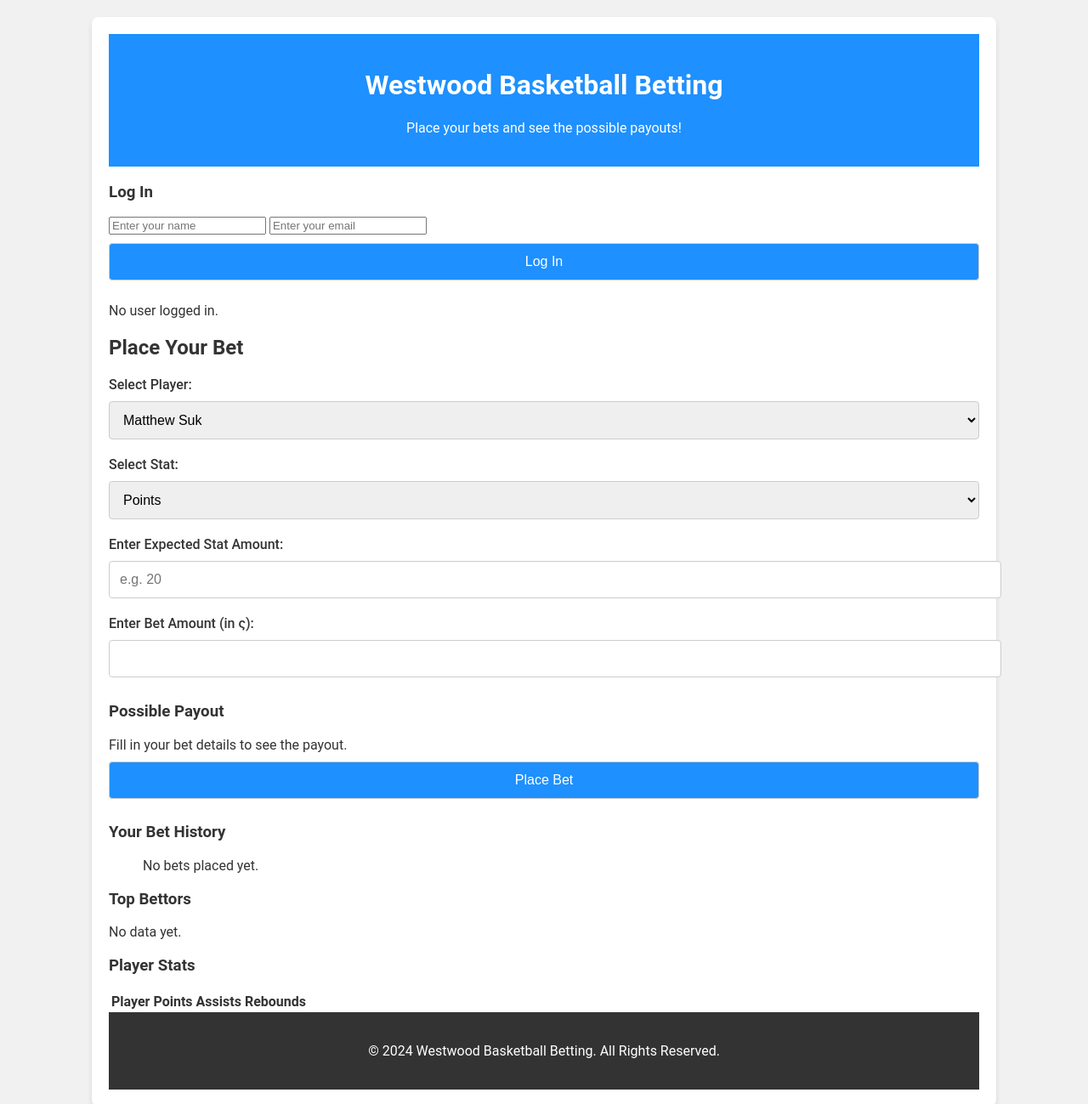
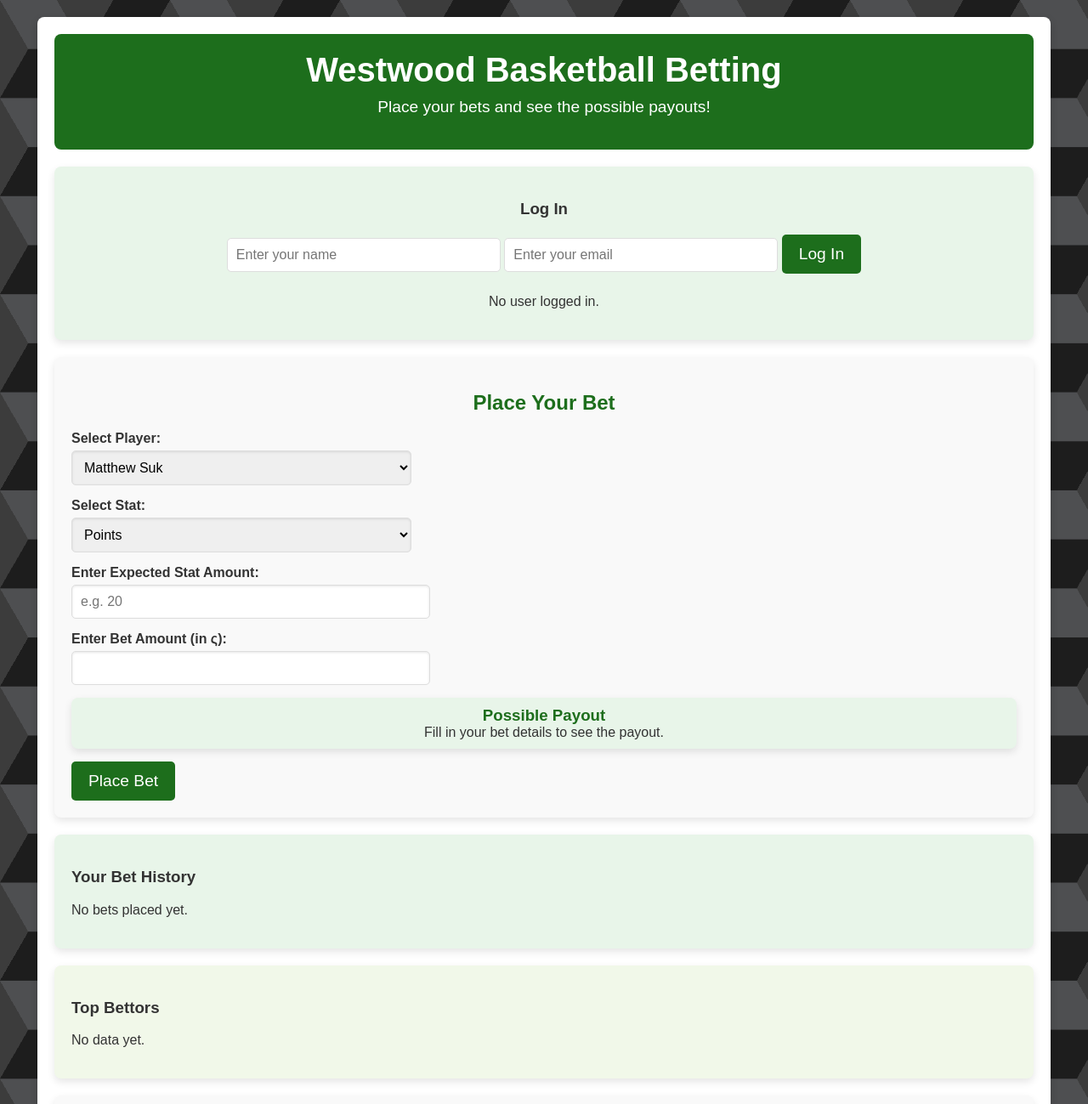
Before and after one commit to TDrastil1/WWBetting, a plain HTML site: page index.html in a window 1280 px wide. Shown: the top 1299 px of the page at 85% size. Drawn offline with Linux system fonts and the light colour scheme.

Commit message:
Update styles.css

```diff
--- a/styles.css
+++ b/styles.css
@@ -1,66 +1,233 @@
+/* General Body and Background */
 body {
-    font-family: 'Roboto', sans-serif;
-    background-color: #f1f1f1;
+    margin: 0;
+    font-family: Arial, sans-serif;
     color: #333;
+    background: repeating-conic-gradient(
+        from 30deg,
+        #0000 0 120deg,
+        #3c3c3c 0 180deg
+    )
+    calc(0.5 * 200px) calc(0.5 * 200px * 0.577),
+    repeating-conic-gradient(
+        from 30deg,
+        #1d1d1d 0 60deg,
+        #4e4f51 0 120deg,
+        #3c3c3c 0 180deg
+    );
+    background-size: 200px calc(200px * 0.577);
+}
+
+/* Container */
+.container {
+    width: 90%;
+    max-width: 1200px;
+    margin: 20px auto;
+    background-color: #ffffff;
+    padding: 20px;
+    border-radius: 8px;
+    box-shadow: 0px 4px 10px rgba(0, 0, 0, 0.2);
+}
+
+/* Header */
+header {
+    text-align: center;
+    background-color: #1D6E1C;
+    color: white;
+    padding: 20px;
+    border-radius: 8px;
+    margin-bottom: 20px;
+}
+
+header h1 {
+    font-size: 2.5em;
     margin: 0;
+}
+
+header p {
+    font-size: 1.2em;
+    margin-top: 10px;
+}
+
+/* User Account Section */
+.user-account {
+    text-align: center;
+    background-color: #e8f5e9;
+    padding: 20px;
+    border-radius: 8px;
+    margin-bottom: 20px;
+    box-shadow: 0px 4px 10px rgba(0, 0, 0, 0.1);
+}
+
+.user-account input {
+    width: 100%;
+    max-width: 300px;
+    padding: 10px;
+    font-size: 1em;
+    margin-bottom: 10px;
+    border-radius: 5px;
+    border: 1px solid #ddd;
+}
+
+/* Betting Form Section */
+.betting-form {
+    background-color: #f9f9f9;
+    padding: 20px;
+    border-radius: 8px;
+    margin-bottom: 20px;
+    box-shadow: 0px 4px 10px rgba(0, 0, 0, 0.1);
+}
+
+.betting-form h2 {
+    text-align: center;
+    color: #1D6E1C;
+}
+
+.betting-form .form-group {
+    margin-bottom: 15px;
+}
+
+.betting-form label {
+    display: block;
+    margin-bottom: 5px;
+    font-weight: bold;
+}
+
+.betting-form input,
+.betting-form select {
+    width: 100%;
+    max-width: 400px;
+    padding: 10px;
+    font-size: 1em;
+    border-radius: 5px;
+    border: 1px solid #ddd;
+    box-shadow: inset 0 1px 3px rgba(0, 0, 0, 0.1);
+}
+
+/* Payout Section */
+.payout-summary {
+    background-color: #e8f5e9;
+    padding: 10px;
+    border-radius: 8px;
+    text-align: center;
+    margin-bottom: 15px;
+    box-shadow: 0px 4px 10px rgba(0, 0, 0, 0.1);
+}
+
+.payout-summary h3 {
+    margin: 0;
+    color: #1D6E1C;
+}
+
+/* Buttons */
+.form-button {
+    background-color: #1D6E1C;
+    color: white;
+    padding: 12px 20px;
+    font-size: 1.2em;
+    border-radius: 5px;
+    border: none;
+    cursor: pointer;
+    transition: transform 0.3s ease, background-color 0.3s ease;
+}
+
+.form-button:hover {
+    background-color: #145213;
+    transform: scale(1.05);
+}
+
+/* Bet History Section */
+.bet-history {
+    background-color: #e8f5e9;
+    padding: 20px;
+    border-radius: 8px;
+    margin-bottom: 20px;
+    box-shadow: 0px 4px 10px rgba(0, 0, 0, 0.1);
+}
+
+.bet-history ul {
+    list-style: none;
     padding: 0;
 }
 
-header {
-    background-color: #1E90FF;
-    color: white;
-    padding: 20px 0;
-    text-align: center;
+.bet-history ul li {
+    margin-bottom: 10px;
 }
 
-.container {
-    width: 80%;
-    margin: 20px auto;
+/* Leaderboard Section */
+.leaderboard {
+    background-color: #f1f8e9;
     padding: 20px;
-    background-color: white;
     border-radius: 8px;
-    box-shadow: 0 4px 6px rgba(0, 0, 0, 0.1);
+    margin-bottom: 20px;
+    box-shadow: 0px 4px 10px rgba(0, 0, 0, 0.1);
 }
 
-label {
-    font-weight: 500;
-    margin-top: 10px;
-    display: block;
+/* Scoreboard Section */
+.scoreboard {
+    background-color: #f9f9f9;
+    padding: 20px;
+    border-radius: 8px;
+    margin-bottom: 20px;
+    box-shadow: 0px 4px 10px rgba(0, 0, 0, 0.1);
 }
 
-select, input[type="number"], button {
+.scoreboard table {
     width: 100%;
-    padding: 12px;
-    margin: 10px 0;
-    font-size: 16px;
-    border: 1px solid #ccc;
-    border-radius: 4px;
+    border-collapse: collapse;
+    margin-top: 20px;
 }
 
-button {
-    background-color: #1E90FF;
-    color: white;
-    cursor: pointer;
-    font-size: 16px;
-    transition: background-color 0.3s ease;
+.scoreboard th,
+.scoreboard td {
+    text-align: center;
+    padding: 15px;
+    border: 1px solid #ddd;
 }
 
-button:hover {
-    background-color: #4682B4;
+.scoreboard th {
+    background-color: #1D6E1C;
+    color: white;
 }
 
-#bet-info {
-    margin-top: 20px;
-    font-size: 16px;
-    padding: 10px;
-    background-color: #f4f4f4;
-    border: 1px solid #ccc;
-    border-radius: 4px;
+.scoreboard td {
+    background-color: #ffffff;
 }
 
+/* Footer */
 footer {
     text-align: center;
-    padding: 20px;
-    background-color: #333;
+    background-color: #1D6E1C;
     color: white;
+    padding: 15px;
+    border-radius: 8px;
 }
+
+/* Animation for Betting Submission */
+#bet-animation {
+    width: 460px;
+    height: 120px;
+    background-color: white;
+    display: flex;
+    align-items: center;
+    justify-content: center;
+    margin: 20px auto;
+    border-radius: 8px;
+    box-shadow: 0px 4px 10px rgba(0, 0, 0, 0.2);
+    animation: showTransaction 1.5s ease-in-out;
+}
+
+@keyframes showTransaction {
+    0% {
+        opacity: 0;
+        transform: translateY(-20px);
+    }
+    50% {
+        opacity: 1;
+        transform: translateY(0px);
+    }
+    100% {
+        opacity: 0;
+        transform: translateY(20px);
+    }
+}
```
